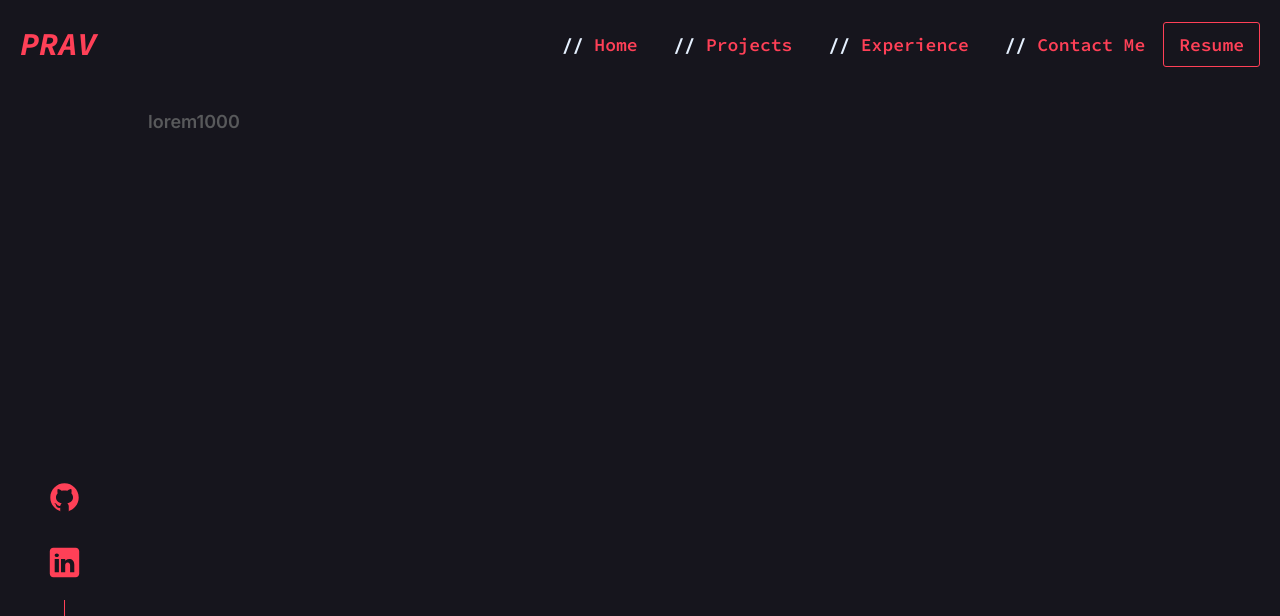
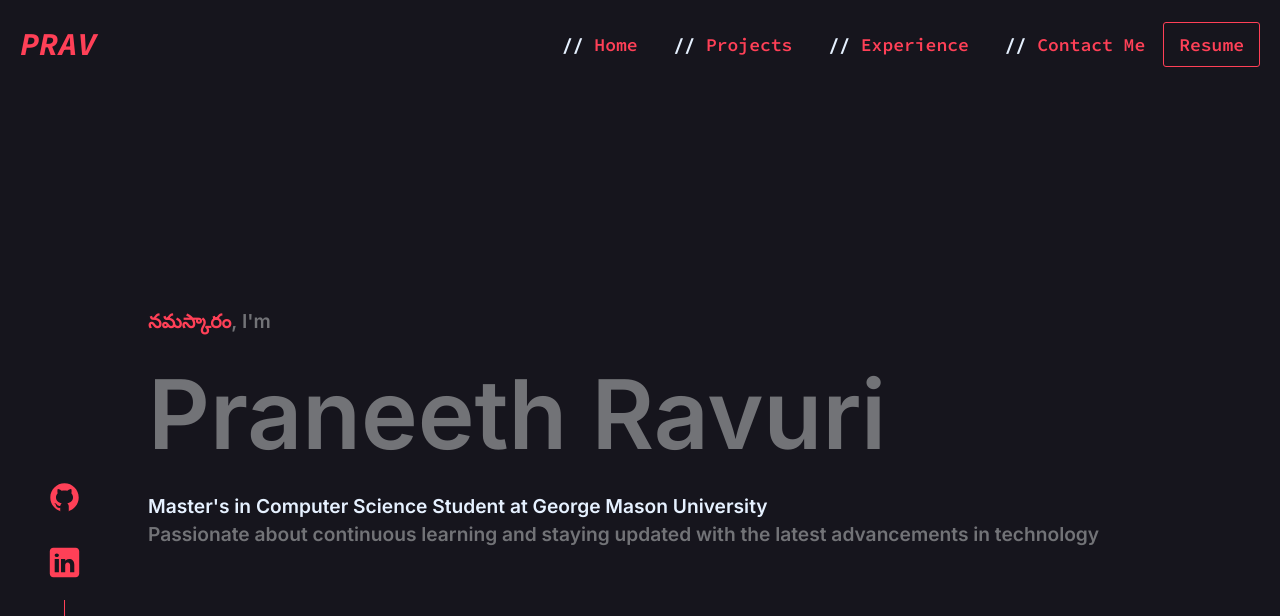
Before and after one commit to praneethravuri/PRAV-V2, a Vue app: page / in a window 1280 px wide. Shown: the top 616 px of the page. Built offline with nearby package versions, Linux system fonts and the light colour scheme.

Commit message:
Added introduction section

```diff
--- a/src/App.vue
+++ b/src/App.vue
@@ -1,7 +1,7 @@
 <template>
   <Navigation />
   <Socials />
-  <div class="section-width">
+  <div class="section-width introduction">
     <AboutMe />
   </div>
 </template>
@@ -25,5 +25,5 @@ export default {
 </script>
 
 <style lang="scss">
-  @import "@/styles/main.scss";
+@import "@/styles/main.scss";
 </style>
--- a/src/components/AboutMe.vue
+++ b/src/components/AboutMe.vue
@@ -1,9 +1,27 @@
 <template>
-    <p>lorem1000</p>
+    <div class="container">
+        <div class="hi">
+            <p class="hi-text"><span title="Hello" style="color: #FF4057;">నమస్కారం</span>, I'm</p>
+        </div>
+
+        <div class="name">
+            <p class="name-text">Praneeth Ravuri</p>
+        </div>
+
+        <div class="description">
+            <p class="desc-1 slate-text">Master's in Computer Science Student at George Mason University</p>
+            <p class="desc-2">Passionate about continuous learning and staying updated with the latest advancements in
+                technology</p>
+        </div>
+    </div>
 </template>
 
 <script>
-export default{
-    name : "AboutMe"
+export default {
+    name: "AboutMe"
 }
 </script>
+
+<style lang="scss" scoped>
+@import "@/styles/aboutMe.scss";
+</style>
--- a/src/styles/_variables.scss
+++ b/src/styles/_variables.scss
@@ -2,5 +2,5 @@ $dark-blue : #16151d;
 $bright-red : #FF4057;
 $dark-red : #9d2836;
 $slate : #e6f1ff;
-$text-color : #58595b;
+$text-color : #727377;
 $transition : all 0.3s ease;
--- /dev/null
+++ b/src/styles/aboutMe.scss
@@ -0,0 +1,16 @@
+@import './variables';
+
+div {
+    margin: 30px 0px;
+    font-size: clamp(1rem, 1.5vw, 2rem);
+}
+
+.name-text {
+    font-size: clamp(6rem, 7vw, 8rem);
+    line-height: 100%;
+    font-weight: 600;
+}
+
+.slate-text {
+    color: $slate;
+}
--- a/src/styles/main.scss
+++ b/src/styles/main.scss
@@ -30,6 +30,13 @@ html, body{
   padding: 20px;
 }
 
+.introduction{
+  height: 85vh;
+  display: flex;
+  justify-content: center;
+  align-items: center;
+}
+
 @media (max-width: 600px) {
   .section-width{
     width: 100%;
```
